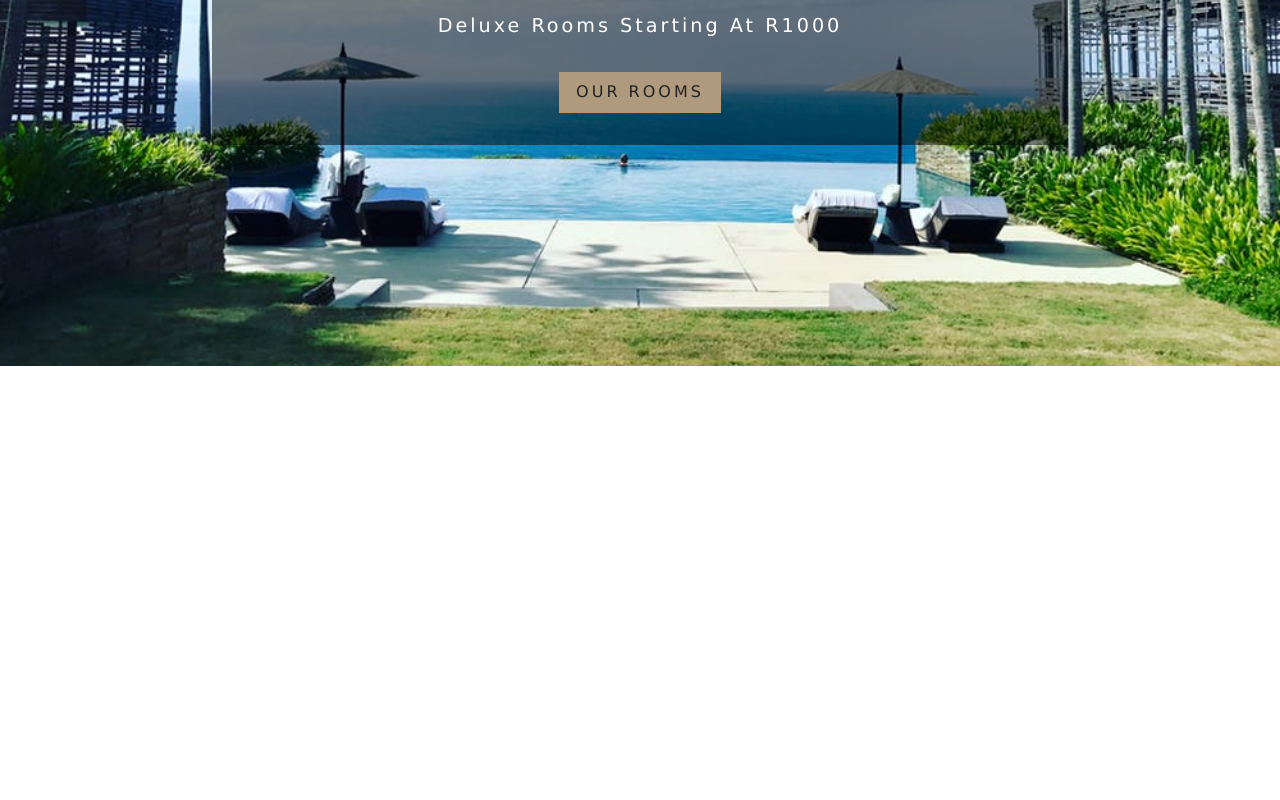
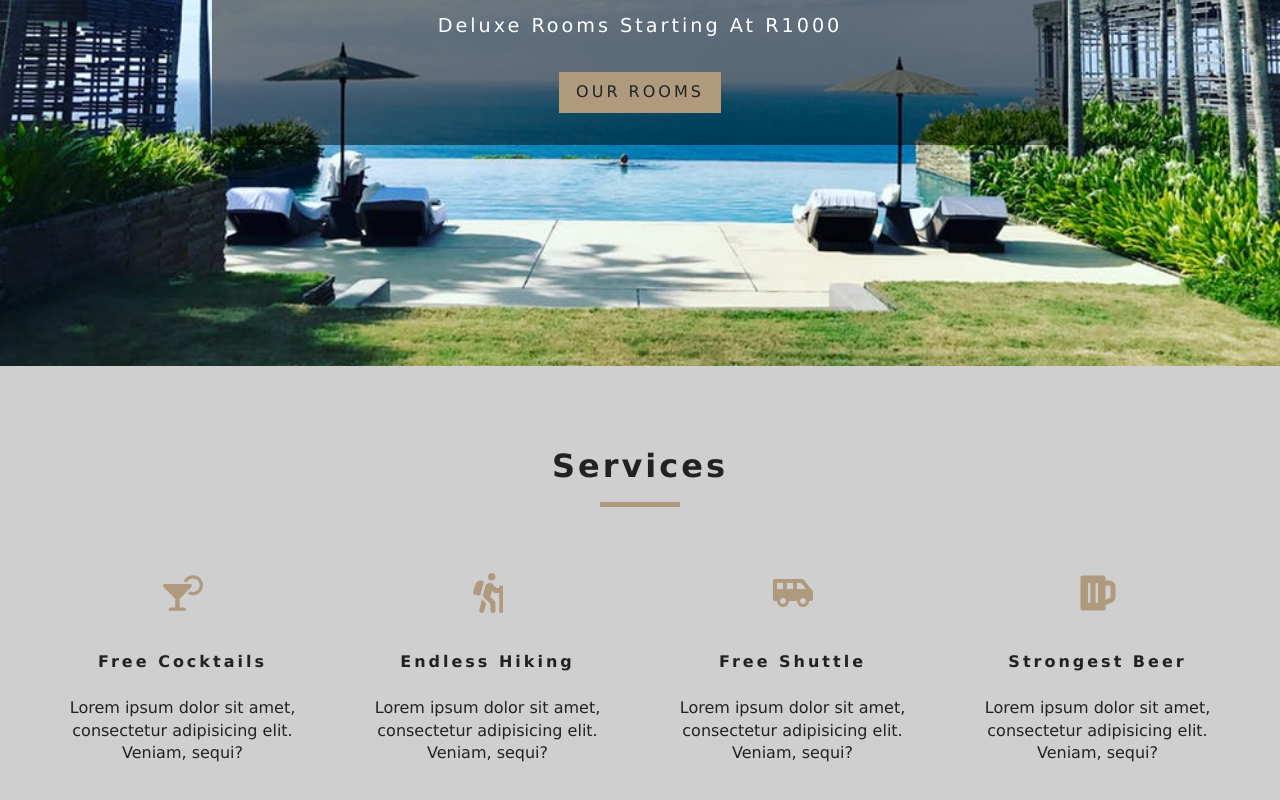
Before and after one commit to axtell5000/react-resort, a React (Create React App) app: page / in a window 1280 px wide. Shown: the part 434-1234 px from the top of the page. Before the commit the page ends 800 px from the top, so only its background shows below. Built offline with nearby package versions, Linux system fonts and the light colour scheme.

Commit message:
added a service area to home page

```diff
--- a/src/App.css
+++ b/src/App.css
@@ -252,6 +252,7 @@
 }
 .services h6 {
   letter-spacing: var(--mainSpacing);
+  text-transform: capitalize;
 }
 .services p {
   width: 80%;
--- /dev/null
+++ b/src/components/Services.js
@@ -0,0 +1,53 @@
+import React, { Component } from 'react';
+import {FaCocktail, FaHiking, FaShuttleVan, FaBeer} from 'react-icons/fa';
+
+import Title from './Title';
+
+export class Services extends Component {
+
+	state = {
+		services: [
+			{
+				icon: <FaCocktail />,
+				title: 'free cocktails',
+				info: 'Lorem ipsum dolor sit amet, consectetur adipisicing elit. Veniam, sequi?'
+			},
+			{
+				icon: <FaHiking />,
+				title: 'Endless hiking',
+				info: 'Lorem ipsum dolor sit amet, consectetur adipisicing elit. Veniam, sequi?'
+			},
+			{
+				icon: <FaShuttleVan />,
+				title: 'Free shuttle',
+				info: 'Lorem ipsum dolor sit amet, consectetur adipisicing elit. Veniam, sequi?'
+			},
+			{
+				icon: <FaBeer />,
+				title: 'Strongest beer',
+				info: 'Lorem ipsum dolor sit amet, consectetur adipisicing elit. Veniam, sequi?'
+			}
+		]
+	}
+
+	render() {
+		return (
+			<section className="services">
+				<Title title="services" />
+				<div className="services-center">
+					{
+						this.state.services.map((serviceItem, index) => {
+							return <article key={index} className="service">
+								<span>{serviceItem.icon}</span>
+								<h6>{serviceItem.title}</h6>
+								<p>{serviceItem.info}</p>
+							</article>
+						})
+					}
+				</div>
+			</section>
+		);
+	}
+}
+
+export default Services;
--- /dev/null
+++ b/src/components/Title.js
@@ -0,0 +1,12 @@
+import React from 'react';
+
+const Title = ({title}) => {
+	return (
+		<div className="section-title">
+			<h4>{title}</h4>
+			<div />
+		</div>
+	)
+}
+
+export default Title;
--- a/src/pages/Home.js
+++ b/src/pages/Home.js
@@ -3,14 +3,23 @@
 
 import Hero from '../components/Hero';
 import Banner from '../components/Banner';
+import Services from '../components/Services';
 
+// Banner is a child of Hero and Link is a child of Banner
 const Home = () => {
-	// Here Banner is a children
-	return <Hero><Banner title="luxurious rooms" subtitle="deluxe rooms starting at R1000">
-		<Link to="/rooms" className="btn-primary" >
-			our rooms
-		</Link>
-	</Banner></Hero>;
+	return (
+		<>
+			<Hero>
+				<Banner title="luxurious rooms" subtitle="deluxe rooms starting at R1000">
+					<Link to="/rooms" className="btn-primary" >
+						our rooms
+					</Link>
+				</Banner>
+			</Hero>
+			<Services />
+		</>
+	)
 }
 
+
 export default Home;
```
